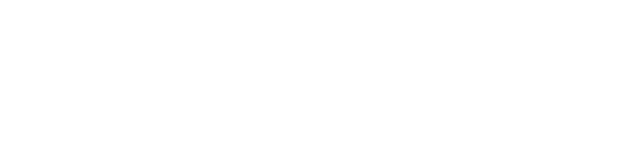
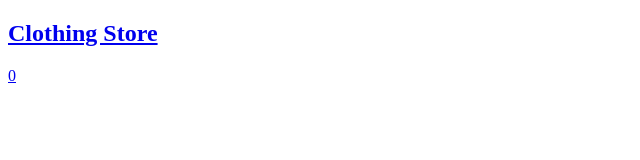
Before and after one commit to Guadeloupe33/shopping-cart-project, a plain HTML site: page cart.html in a window 1280 px wide. Shown: the whole page, without its empty margins (0-640 px from the left). Drawn offline with Linux system fonts and the light colour scheme.

Commit message:
added funactionality to the cart

```diff
--- a/cart.html
+++ b/cart.html
@@ -7,6 +7,29 @@
 </head>
 <body>
 
+
+
+    <div class="navbar">
+        <a href="index.html">
+          <h2>Clothing Store</h2>
+        </a>
+
+        <a href="cart.html">
+          <div class="cart">
+            <i class="bi bi-cart2"></i>
+            <div id="cartAmount" class="cartAmount">0</div>
+          </div>
+        </a>
+
+      </div>
+
+      <div id="label" class="text-center"></div>
+
+      <div class="shopping-cart" id="shopping-cart"></div>
+
+
+
+
 </body>
 <script src="src/Data.js"></script>
 <script src="src/cart.js"></script>
```
